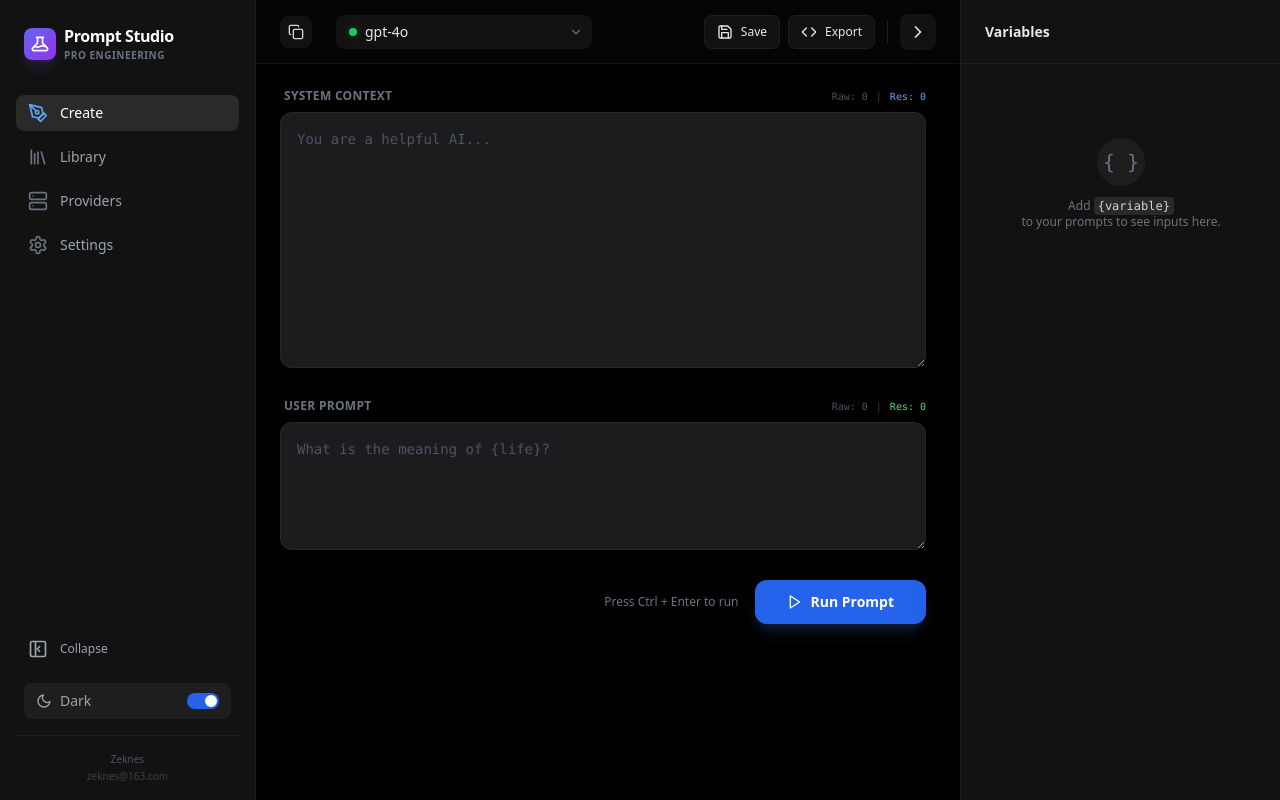
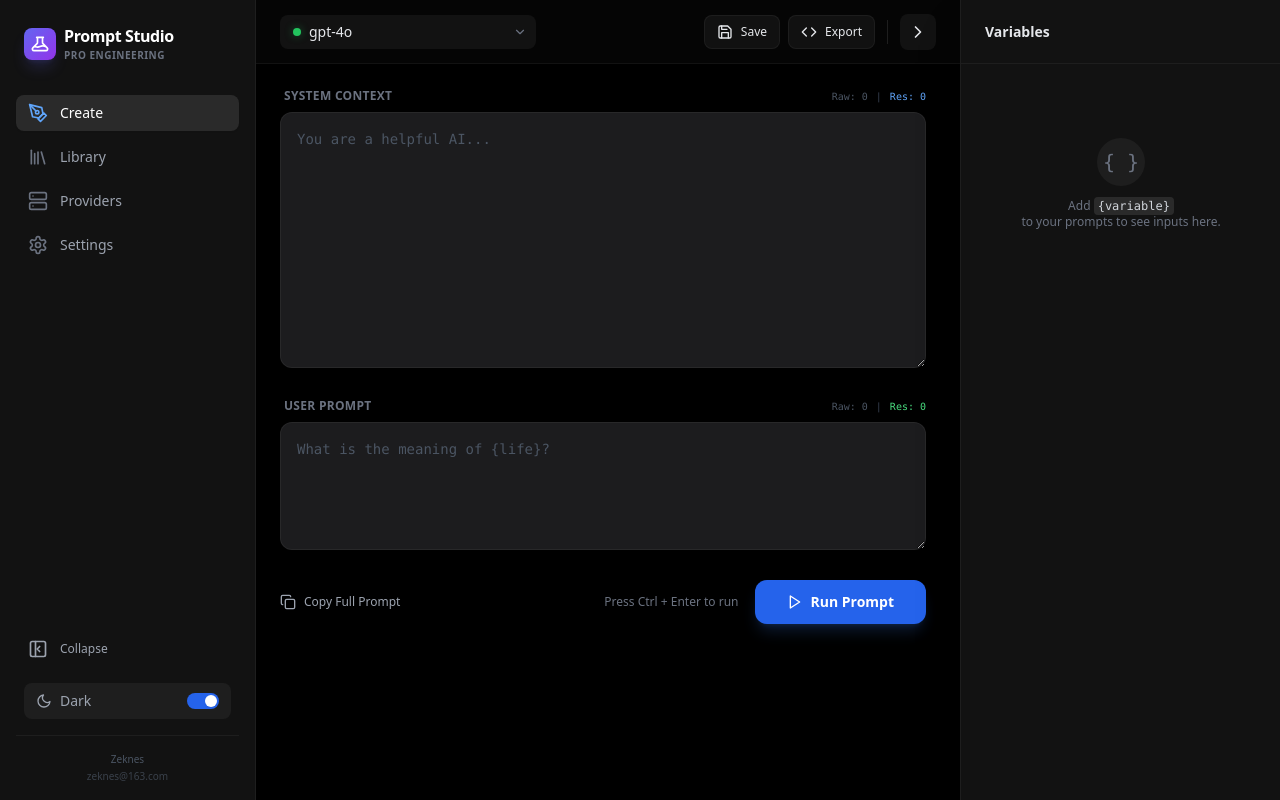
Before and after one commit to Zeknes/Prompt-Studio, a React (Vite) app: page / in a window 1280 px wide. Built offline with nearby package versions, Linux system fonts and the light colour scheme.

Commit message:
Move Copy Full Prompt button to action bar

```diff
--- a/views/CreateView.tsx
+++ b/views/CreateView.tsx
@@ -590,14 +590,6 @@ print(response.content)
       <div className="flex-1 flex flex-col min-w-0 h-full overflow-hidden transition-colors duration-200">
         <header className="flex-shrink-0 min-h-16 border-b border-gray-200 dark:border-white/5 flex flex-wrap gap-4 justify-between items-center px-6 py-3 bg-white/80 dark:bg-[#0a0a0a]/50 backdrop-blur-sm sticky top-0 z-10 transition-colors duration-200">
 
-          <button
-            onClick={handleCopyFullPrompt}
-            className="p-2 bg-gray-100 hover:bg-gray-200 dark:bg-white/5 dark:hover:bg-white/10 text-gray-600 dark:text-gray-300 rounded-lg transition-colors mr-2 flex-shrink-0"
-            title="Copy Full Prompt"
-          >
-            <Icons.Copy />
-          </button>
-
           {/* Config Selection */}
           <div className="flex items-center gap-3 max-w-full">
              <div className="flex items-center gap-2 px-3 py-1.5 bg-gray-100 dark:bg-white/5 rounded-lg border border-transparent hover:border-gray-300 dark:hover:border-white/10 transition-all group relative w-64">
@@ -700,7 +692,17 @@ print(response.content)
           </div>
 
           {/* Action */}
-          <div className="flex justify-end pb-8 md:pb-0 items-center gap-4">
+          <div className="flex justify-between pb-8 md:pb-0 items-center gap-4">
+             <button
+               onClick={handleCopyFullPrompt}
+               className="flex items-center gap-2 text-xs font-medium text-gray-500 hover:text-gray-900 dark:text-gray-400 dark:hover:text-white transition-colors"
+               title="Copy System + User Prompt"
+             >
+               <Icons.Copy />
+               <span className="hidden sm:inline">Copy Full Prompt</span>
+             </button>
+
+             <div className="flex items-center gap-4">
                <span className="text-xs text-gray-400 dark:text-gray-500 hidden sm:inline-block">
                  Press Ctrl + Enter to run
                </span>
@@ -722,6 +724,7 @@ print(response.content)
                    <><Icons.Play /> Run Prompt</>
                  )}
                </button>
+             </div>
           </div>
 
           {/* Output Area */}
```
Lines whose indentation alone changed are shown as unchanged.
